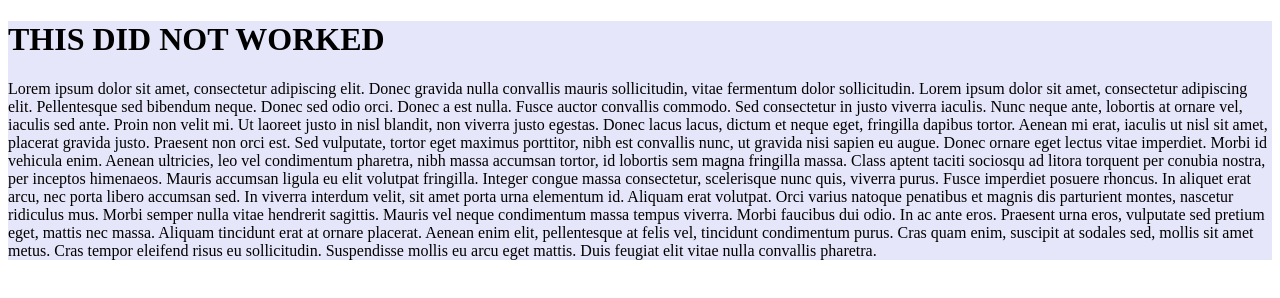
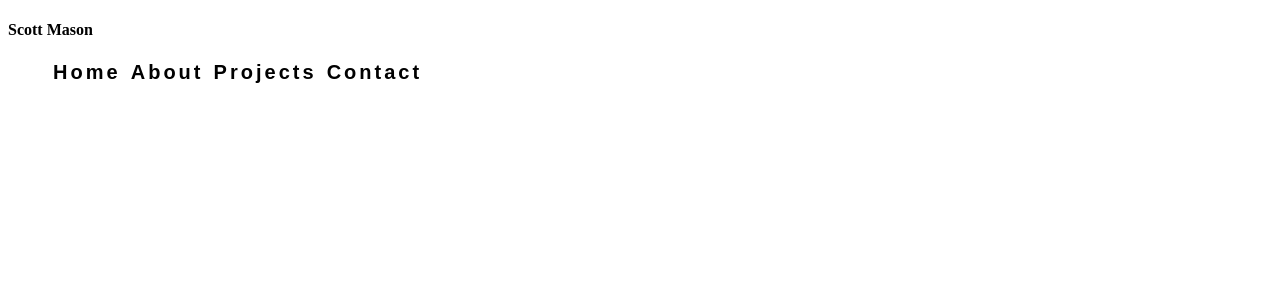
Before and after one commit to smason630/website, a plain HTML site: page index.html in a window 1280 px wide. Drawn offline with Linux system fonts and the light colour scheme.

Commit message:
Add files via upload

```diff
--- a/index.html
+++ b/index.html
@@ -4,11 +4,16 @@
 <title>This worked</title>
 <meta charset="utf-8">
 <link href="style.css" rel="stylesheet">
-    <main>
-        <h1>THIS DID NOT WORKED</h1>
-        <p>Lorem ipsum dolor sit amet, consectetur adipiscing elit. Donec gravida nulla convallis mauris sollicitudin, vitae fermentum dolor sollicitudin. Lorem ipsum dolor sit amet, consectetur adipiscing elit. Pellentesque sed bibendum neque. Donec sed odio orci. Donec a est nulla. Fusce auctor convallis commodo. Sed consectetur in justo viverra iaculis. Nunc neque ante, lobortis at ornare vel, iaculis sed ante. Proin non velit mi. Ut laoreet justo in nisl blandit, non viverra justo egestas. Donec lacus lacus, dictum et neque eget, fringilla dapibus tortor. Aenean mi erat, iaculis ut nisl sit amet, placerat gravida justo. Praesent non orci est. Sed vulputate, tortor eget maximus porttitor, nibh est convallis nunc, ut gravida nisi sapien eu augue. Donec ornare eget lectus vitae imperdiet. Morbi id vehicula enim.
-
-Aenean ultricies, leo vel condimentum pharetra, nibh massa accumsan tortor, id lobortis sem magna fringilla massa. Class aptent taciti sociosqu ad litora torquent per conubia nostra, per inceptos himenaeos. Mauris accumsan ligula eu elit volutpat fringilla. Integer congue massa consectetur, scelerisque nunc quis, viverra purus. Fusce imperdiet posuere rhoncus. In aliquet erat arcu, nec porta libero accumsan sed. In viverra interdum velit, sit amet porta urna elementum id. Aliquam erat volutpat. Orci varius natoque penatibus et magnis dis parturient montes, nascetur ridiculus mus. Morbi semper nulla vitae hendrerit sagittis. Mauris vel neque condimentum massa tempus viverra.
-
-Morbi faucibus dui odio. In ac ante eros. Praesent urna eros, vulputate sed pretium eget, mattis nec massa. Aliquam tincidunt erat at ornare placerat. Aenean enim elit, pellentesque at felis vel, tincidunt condimentum purus. Cras quam enim, suscipit at sodales sed, mollis sit amet metus. Cras tempor eleifend risus eu sollicitudin. Suspendisse mollis eu arcu eget mattis. Duis feugiat elit vitae nulla convallis pharetra.</p>
-    </main>
+    <body>
+        <nav>
+            <div class = "logo">
+                <h4>Scott Mason</h4>
+            </div>
+            <ul class="nav-links">
+    			<li><a href="/index.html">Home</a></li>
+    			<li><a href="/about.html">About</a></li>
+    			<li><a href="/projects.html">Projects</a></li>
+    			<li><a href="/contact.html">Contact</a></li>
+    		</ul>
+        </nav>
+    </body>
--- a/style.css
+++ b/style.css
@@ -2,3 +2,29 @@ main
 {
     background-color: #e6e6fa;
 }
+.logo
+{
+
+}
+.nav-links {
+  display: flex;
+  justify-content: space-around;
+  width: 30%;
+}
+
+.nav-links li {
+  list-style: none;
+}
+
+.nav-links a {
+  font-family: sans-serif;
+  color: black;
+  text-decoration: none;
+  letter-spacing: 3px;
+  font-weight: bold;
+  font-size: 20px;
+}
+
+.nav-links a:hover {
+  opacity: 0.5;
+}
```
Also changed, not shown: about.html (added, +1 -0 lines), contact.html (added, +1 -0 lines), projects.html (added, +1 -0 lines).
